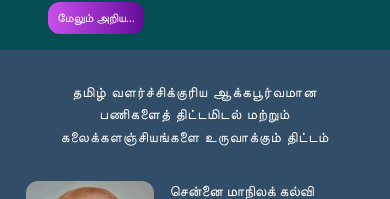
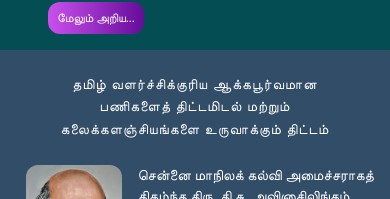
Before and after one commit to bharathi-natarajan/tamilvk, a React (Vite) app: page / in a window 390 px wide. Shown: the part 574-773 px from the top of the page. Built offline with nearby package versions, Linux system fonts and the light colour scheme; a web font is replaced by a local one.

Commit message:
Adjust responsiveness to History 2

```diff
--- a/src/pages/Landing.css
+++ b/src/pages/Landing.css
@@ -332,7 +332,7 @@
 
   .title {
     width: 80%;
-    margin: 2rem auto;
+    margin: 1.5rem auto;
   }
 
   .container h1 {
@@ -353,7 +353,7 @@
   }
 
   .founder img {
-    width: 8rem;
+    width: 6rem;
     object-fit: cover;
     border-radius: 0.75rem;
     margin: auto 1rem;
```
